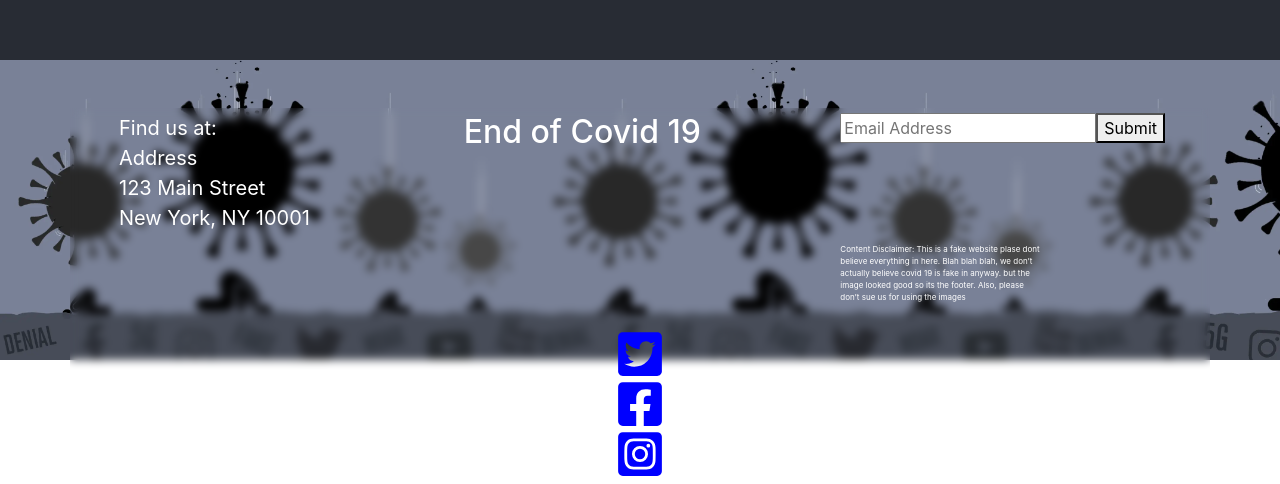
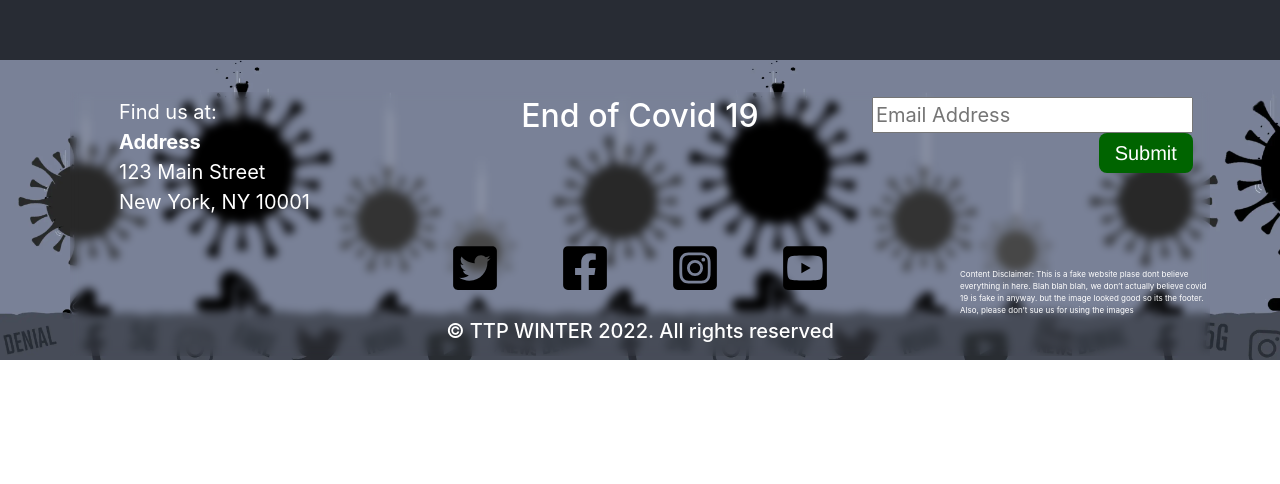
Before and after one commit to gibsonasia/countdown, a React (Create React App) app in the folder covid_countdown/: page / in a window 1280 px wide. Shown: the part 740-1224 px from the top of the page. After the commit the page ends 1100 px from the top, so only its background shows below. Built offline with nearby package versions, Linux system fonts and the light colour scheme.

Commit message:
css stuff

```diff
--- a/covid_countdown/src/components/header_footer/Footer.css
+++ b/covid_countdown/src/components/header_footer/Footer.css
@@ -4,49 +4,102 @@
     color: white;
     background-image: url('/public/footer.jpg');
     background-size: contain;
-    padding-top: 3em;
+    padding-top: 2em;
     position: relative;
-    bottom: 0;
-    width: 100%;
     display: flex;
     flex-direction: column;
-    flex: 1;
     height: 300px;
-    flex-shrink: 0;
   }
 
 .container {
-    text-align: center;
-    vertical-align: text-top;
     backdrop-filter: blur(4px);
+
 }
 
-.col {
-    float: left;
+.col1 {
+    float: center;
     width: 33.33%;
     text-align: left;
 }
+
+.col2 {
+    float: center;
+    width: 33.33%;
+    text-align: center;
+}
+
+.col3 {
+    width: 33.33%;
+    text-align: right;
+}
+
+/* Used to control each row */
 .row {
     display: flex;
     flex: 33.33%;
     padding: 5px;
 }
 
+/* Used to control the address nad icons portion */
 ul {
     list-style-type: none;
+    text-align: center;
+}
+
+/* Used to control the address portion */
+li {
+    font-size: 20px;
     text-align: left;
 }
 
-li {
+/* Used to manage the disclaimer */
+p {
+    font-size: 8px;
+    max-width: 250px;
+    position: absolute;
+    bottom: 3em;
+    right: 0;
+    text-align: left;
+}
+
+/* Puts space between icons */
+a {
+    padding: 10px 30px;
+}
+
+input {
     font-size: 20px;
 }
 
-p {
-    font-size: 8px;
-    max-width: 200px;
-    margin-top: 100px;
+button {
+    background-color: #006400 ;
+    border-radius: 8px;
+    border-style: none;
+    box-sizing: border-box;
+    color: #FFFFFF;
+    cursor: pointer;
+    display: inline-block;
+    font-family: "Haas Grot Text R Web", "Helvetica Neue", Helvetica, Arial, sans-serif;
+    font-size: 20px;
+    font-weight: 500;
+    height: 40px;
+    line-height: 20px;
+    list-style: none;
+    margin: 0;
+    outline: none;
+    padding: 10px 16px;
+    position: relative;
+    text-align: center;
+    text-decoration: none;
+    transition: color 100ms;
+    vertical-align: baseline;
+    user-select: none;
+    -webkit-user-select: none;
+    touch-action: manipulation;
 }
-.FaTwitterSquare, .FaFacebookSquare, .FaInstagramSquare {
-    height: 30px;
-    width: 30px;
+
+
+button:hover,
+button:focus {
+  background-color: #6edb6e;
 }
--- a/covid_countdown/src/components/header_footer/Footer.js
+++ b/covid_countdown/src/components/header_footer/Footer.js
@@ -1,31 +1,33 @@
 import React from "react";
 import './Footer.css'
-import {FaTwitterSquare} from 'react-icons/fa'
-import { FaFacebookSquare } from "react-icons/fa";
-import { FaInstagramSquare } from "react-icons/fa";
+import {FaTwitterSquare,
+        FaFacebookSquare,
+        FaInstagramSquare,
+        FaYoutubeSquare } from 'react-icons/fa'
+
 
 const Footer = () => {
-    let iconStyles = {color: "blue", height:"50px", width: "50px"} ;
+    let iconStyles = {color: "black", height:"50px", width: "50px"} ; //Used to manage icons css
     return(
         <div className="main-footer">
             <div className="container">
                 <div className="row">
                     {/* Column 1 */}
-                    <div className="col">
+                    <div className="col1">
                         <ul classname="list-unstyled">
                             <li>Find us at:</li>
-                            <li>Address</li>
+                            <li><strong>Address</strong></li>
                             <li>123 Main Street</li>
                             <li>New York, NY 10001</li>
                         </ul>
                     </div>
                     {/* Column 2 */}
-                    <div className="col">
+                    <div className="col2">
                         <h2>End of Covid 19</h2>
                     </div>
                     {/* Column 3 */}
 
-                    <div className="col">
+                    <div className="col3">
                         <input type="email" placeholder="Email Address" ></input>
                         <button type="submit" value="submit">Submit</button>
                         <p>Content Disclaimer: This is a fake website plase dont believe everything in here.
@@ -35,6 +37,7 @@ const Footer = () => {
                 </div>
 
                 <div className="row">
+                    <ul>
                         <a href="#/">
                             <FaTwitterSquare style={iconStyles}/>
                         </a>
@@ -44,7 +47,14 @@ const Footer = () => {
                         <a href="#/">
                             <FaInstagramSquare style={iconStyles}/>
                         </a>
+                        <a href="#/">
+                            <FaYoutubeSquare style={iconStyles}/>
+                        </a>
+                    </ul>
+                </div>
 
+                <div className="row">
+                    <h5>© TTP WINTER 2022. All rights reserved</h5>
                 </div>
             </div>
         </div>
```
Lines whose indentation alone changed are shown as unchanged.
